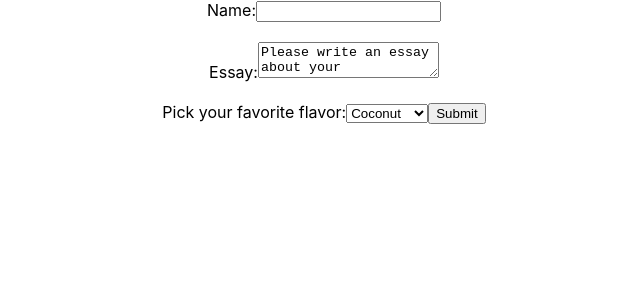
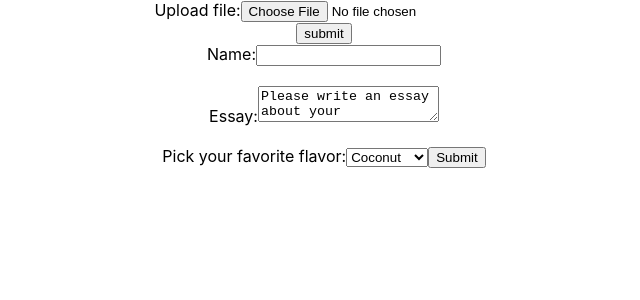
Before and after one commit to skarbgud/react-fastcampus, a React (Create React App) app in the folder React 공식문서로 디테일잡기(초급)/my-app/: page / in a window 1280 px wide. Shown: the top 300 px of the page, without its empty margins (316-956 px from the left). Built offline with nearby package versions, Linux system fonts and the light colour scheme.

Commit message:
10. Form (UnControlledComponent)

```diff
--- a/React 공식문서로 디테일잡기(초급)/my-app/src/App.js
+++ b/React 공식문서로 디테일잡기(초급)/my-app/src/App.js
@@ -1,4 +1,5 @@
 import './App.css';
+import UnControlledComponent from './components/2-10.Form/UnControlleredComponent';
 import ControlledComponent from './components/2-10.Form/ControlledComponent';
 // import List from './components/2-9.List/List';
 // import Condition from './components/2-8.ConditionalRendering/Condition';
@@ -12,6 +13,7 @@ import ControlledComponent from './components/2-10.Form/ControlledComponent';
 function App() {
   return (
     <div className="App">
+      <UnControlledComponent/>
       <ControlledComponent/>
       {/* <List /> */}
       {/* <Condition/> */}
--- a/React 공식문서로 디테일잡기(초급)/my-app/src/components/2-10.Form/ControlledComponent.jsx
+++ b/React 공식문서로 디테일잡기(초급)/my-app/src/components/2-10.Form/ControlledComponent.jsx
@@ -1,21 +1,30 @@
 import React, { useState } from 'react';
 
 export default function ControlledComponent() {
-  const [name, setValue] = useState('');
+  const [name, setName] = useState('');
   const [essay, setEssay] = useState('Please write an essay about your');
   const [flavor, setFlavor] = useState('coconut');
 
   function handleChange(event) {
-    setValue(event.target.value);
+    const name = event.target.name;
+    if (name === 'name') {
+      setName(event.target.value);
+    }
+    if (name === 'essay') {
+      setEssay(event.target.value);
+    }
+    if (name === 'flavor') {
+      setFlavor(event.target.value);
+    }
   }
 
-  function handleEssayChange(event) {
-    setEssay(event.target.value);
-  }
+  // function handleEssayChange(event) {
+  //   setEssay(event.target.value);
+  // }
 
-  function handleFlavorChange(event) {
-    setFlavor(event.target.value);
-  }
+  // function handleFlavorChange(event) {
+  //   setFlavor(event.target.value);
+  // }
 
   function handleSubmit(event) {
     alert(`name: ${name}, essay: ${essay}, flavor: ${flavor}`);
@@ -26,19 +35,19 @@ export default function ControlledComponent() {
     <form onSubmit={handleSubmit}>
       <label>
         Name:
-        <input type="text" value={name} onChange={handleChange} />
+        <input type="text" name="name" value={name} onChange={handleChange} />
       </label>
       <br />
       <br />
       <label>
         Essay:
-        <textarea value={essay} onChange={handleEssayChange} />
+        <textarea name="essay" value={essay} onChange={handleChange} />
       </label>
       <br />
       <br />
       <label>
         Pick your favorite flavor:
-        <select value={flavor} onChange={handleFlavorChange}>
+        <select name="flavor" value={flavor} onChange={handleChange}>
           <option value="grapefruit">Grapefruit</option>
           <option value="lime">Lime</option>
           <option value="coconut">Coconut</option>
--- /dev/null
+++ b/React 공식문서로 디테일잡기(초급)/my-app/src/components/2-10.Form/UnControlleredComponent.jsx
@@ -0,0 +1,21 @@
+import React, { useRef } from 'react';
+
+export default function UnControlledComponent() {
+  const fileInputRef = useRef(null);
+
+  function handleSubmit(event) {
+    event.preventDefault();
+    alert(`Selected file - ${fileInputRef.current.files[0].name}`);
+  }
+
+  return (
+    <form onSubmit={handleSubmit}>
+      <label>
+        Upload file:
+        <input type="file" ref={fileInputRef} />
+      </label>
+      <br/>
+      <button type="submit">submit</button>
+    </form>
+  );
+}
```
